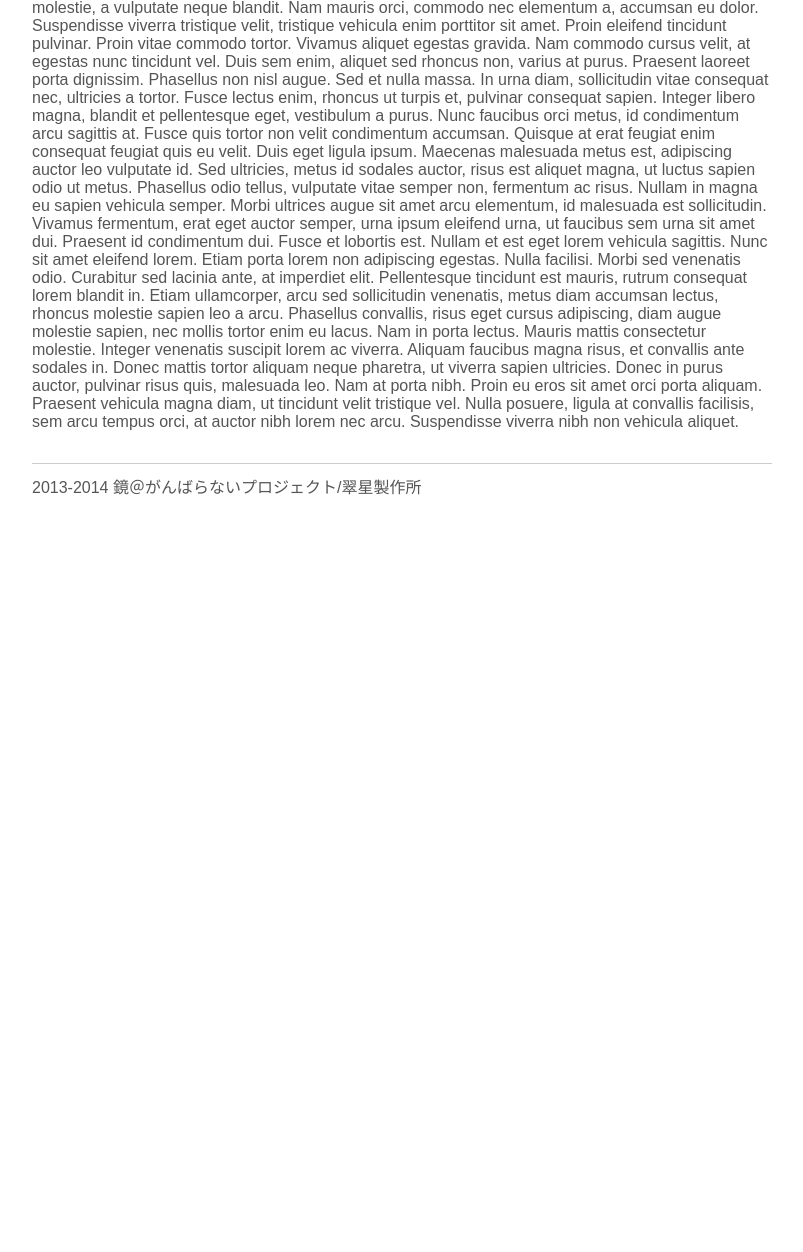
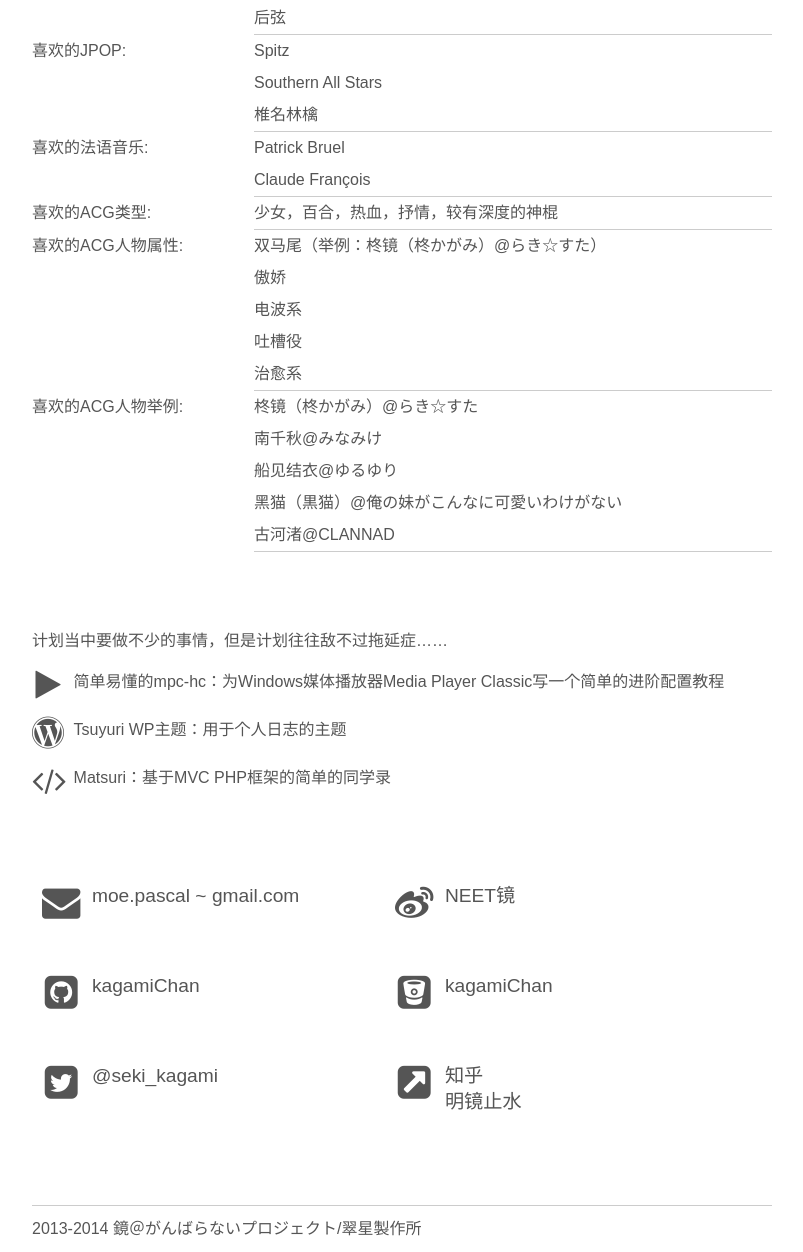
Before and after one commit to KagamiChan/kagami.moe, a plain HTML site: page index.html in a window 1280 px wide. Shown: the part 1142-2394 px from the top of the page, without its empty margins (238-1041 px from the left). Before the commit the page ends 1650 px from the top, so only its background shows below. Drawn offline with nearby package versions, Linux system fonts and the light colour scheme.

Commit message:
fill content

```diff
--- a/index.html
+++ b/index.html
@@ -11,7 +11,7 @@
 
     <script src="http://ajax.aspnetcdn.com/ajax/jQuery/jquery-1.11.1.min.js"></script>
     <script src="http://ajax.aspnetcdn.com/ajax/jquery.migrate/jquery-migrate-1.2.1.min.js"></script>
-    <!-- <link href="http://maxcdn.bootstrapcdn.com/font-awesome/4.1.0/css/font-awesome.min.css" rel="stylesheet"> -->
+    <link href="http://maxcdn.bootstrapcdn.com/font-awesome/4.1.0/css/font-awesome.min.css" rel="stylesheet">
     <script src="jquery.sticky-kit.min.js"></script>
     <script src="main.js"></script>
 
@@ -30,7 +30,7 @@
 
         <li class="act"><a href="#activities"></a></li>
 
-        <li class="contact"><a href="#contact"></a></li>
+        <li class="contact"><a href="#network"></a></li>
 
         <li class="blog"><a href="http://kagamichan.me/log"></a></li>
         </ul>
@@ -38,37 +38,36 @@
 
     <h2 id='profile'>自我介绍</h2>
     <img id='gravatar' src="http://www.gravatar.com/avatar/ee681d74d6f2a082a192371cbbc85a08?s=160">
+    <pr>明镜止水，网龄十几年，单身（火系魔法师，修炼火球术将成）。喜欢瞎鼓捣计算机，对前端设计与平面设计感兴趣。ACG爱好者，2009年入坑，已渐成天然呆型废萌宅。除此之外还喜欢看书，尤偏爱王小波。目前已毕业，暂无工作，自宅警备员体验中。</pr>
+    <prlist>
+        <dt>各类ID</dt><dd>明镜止水<br>Kagamichan<br>SynP<br>小狼NT</dd>
+        <dt>会的语言</dt><dd>普通话<br>白话，两种方言<br>英语，好歹六级过了<br>法语，持续还给老师中<br>日语，一直想学</dd>
+        <dt>喜欢的动物</dt><dd>猫</dd>
+        <dt>喜欢的食物</dt><dd>不挑剔，好吃均可</dd>
+        <dt>喜欢的穿着</dt><dd>简单，不要LOGO，所以是迪卡侬和优衣库的忠实用户</dd>
+        <dt>喜欢的华语音乐</dt><dd>老狼<br>朴树<br>后弦</dd>
+        <dt>喜欢的JPOP</dt><dd>Spitz<br>Southern All Stars<br>椎名林檎</dd>
+        <dt>喜欢的法语音乐</dt><dd>Patrick Bruel<br>Claude François</dd>
+        <dt>喜欢的ACG类型</dt><dd>少女，百合，热血，抒情，较有深度的神棍</dd>
+        <dt>喜欢的ACG人物属性</dt><dd>双马尾（举例：柊镜（柊かがみ）@らき☆すた）<br>傲娇<br>电波系<br>吐槽役<br>治愈系</dd>
+        <dt>喜欢的ACG人物举例</dt><dd>柊镜（柊かがみ）@らき☆すた<br>南千秋@みなみけ<br>船见结衣@ゆるゆり<br>黑猫（黒猫）@俺の妹がこんなに可愛いわけがない<br>古河渚@CLANNAD</dd>
+    </prlist>
 
-<!-- <dl>
-<dt>ID</dt><dd>明镜止水</dd>
-<dt>网龄</dt><dd>11年</dd>
+    <h2 id='activities'>兴趣活动</h2>
+    <p>计划当中要做不少的事情，但是计划往往敌不过拖延症……</p>
+    <project><i class="fa fa-play fa-2x pull-left"></i>简单易懂的mpc-hc：为Windows媒体播放器Media Player Classic写一个简单的进阶配置教程</project>
+    <project><i class="fa fa-wordpress fa-2x pull-left"></i>Tsuyuri WP主题：用于个人日志的主题</project>
+    <project><i class="fa fa-code fa-2x pull-left"></i>Matsuri：基于MVC PHP框架的简单的同学录</project>
 
-</dl> -->
-    <h2 id='activities'>兴趣活动</h2>
-
-    Lorem ipsum dolor sit amet, consectetur adipiscing elit. Integer eros ante, eleifend ac dignissim in, adipiscing sed sem. Curabitur lobortis viverra felis quis eleifend. Curabitur sodales odio ligula, id dictum mi dictum vitae. Curabitur ac gravida lacus. Nunc hendrerit sapien nec lacus ornare commodo. Quisque bibendum et nulla ullamcorper consequat. Aenean et auctor risus.
-
-Aliquam sodales dui dolor, eget lobortis nulla pharetra ac. Ut tempus vel tortor non suscipit. Suspendisse consectetur dui non nisi molestie, a vulputate neque blandit. Nam mauris orci, commodo nec elementum a, accumsan eu dolor. Suspendisse viverra tristique velit, tristique vehicula enim porttitor sit amet. Proin eleifend tincidunt pulvinar. Proin vitae commodo tortor. Vivamus aliquet egestas gravida. Nam commodo cursus velit, at egestas nunc tincidunt vel. Duis sem enim, aliquet sed rhoncus non, varius at purus. Praesent laoreet porta dignissim. Phasellus non nisl augue. Sed et nulla massa. In urna diam, sollicitudin vitae consequat nec, ultricies a tortor.
-
-Fusce lectus enim, rhoncus ut turpis et, pulvinar consequat sapien. Integer libero magna, blandit et pellentesque eget, vestibulum a purus. Nunc faucibus orci metus, id condimentum arcu sagittis at. Fusce quis tortor non velit condimentum accumsan. Quisque at erat feugiat enim consequat feugiat quis eu velit. Duis eget ligula ipsum. Maecenas malesuada metus est, adipiscing auctor leo vulputate id. Sed ultricies, metus id sodales auctor, risus est aliquet magna, ut luctus sapien odio ut metus. Phasellus odio tellus, vulputate vitae semper non, fermentum ac risus.
-
-Nullam in magna eu sapien vehicula semper. Morbi ultrices augue sit amet arcu elementum, id malesuada est sollicitudin. Vivamus fermentum, erat eget auctor semper, urna ipsum eleifend urna, ut faucibus sem urna sit amet dui. Praesent id condimentum dui. Fusce et lobortis est. Nullam et est eget lorem vehicula sagittis. Nunc sit amet eleifend lorem. Etiam porta lorem non adipiscing egestas. Nulla facilisi. Morbi sed venenatis odio. Curabitur sed lacinia ante, at imperdiet elit.
-
-Pellentesque tincidunt est mauris, rutrum consequat lorem blandit in. Etiam ullamcorper, arcu sed sollicitudin venenatis, metus diam accumsan lectus, rhoncus molestie sapien leo a arcu. Phasellus convallis, risus eget cursus adipiscing, diam augue molestie sapien, nec mollis tortor enim eu lacus. Nam in porta lectus. Mauris mattis consectetur molestie. Integer venenatis suscipit lorem ac viverra. Aliquam faucibus magna risus, et convallis ante sodales in. Donec mattis tortor aliquam neque pharetra, ut viverra sapien ultricies. Donec in purus auctor, pulvinar risus quis, malesuada leo. Nam at porta nibh. Proin eu eros sit amet orci porta aliquam. Praesent vehicula magna diam, ut tincidunt velit tristique vel. Nulla posuere, ligula at convallis facilisis, sem arcu tempus orci, at auctor nibh lorem nec arcu. Suspendisse viverra nibh non vehicula aliquet.
-
-    <h2 id='contact'>联系方式</h2>
-
-
-        Lorem ipsum dolor sit amet, consectetur adipiscing elit. Integer eros ante, eleifend ac dignissim in, adipiscing sed sem. Curabitur lobortis viverra felis quis eleifend. Curabitur sodales odio ligula, id dictum mi dictum vitae. Curabitur ac gravida lacus. Nunc hendrerit sapien nec lacus ornare commodo. Quisque bibendum et nulla ullamcorper consequat. Aenean et auctor risus.
-
-Aliquam sodales dui dolor, eget lobortis nulla pharetra ac. Ut tempus vel tortor non suscipit. Suspendisse consectetur dui non nisi molestie, a vulputate neque blandit. Nam mauris orci, commodo nec elementum a, accumsan eu dolor. Suspendisse viverra tristique velit, tristique vehicula enim porttitor sit amet. Proin eleifend tincidunt pulvinar. Proin vitae commodo tortor. Vivamus aliquet egestas gravida. Nam commodo cursus velit, at egestas nunc tincidunt vel. Duis sem enim, aliquet sed rhoncus non, varius at purus. Praesent laoreet porta dignissim. Phasellus non nisl augue. Sed et nulla massa. In urna diam, sollicitudin vitae consequat nec, ultricies a tortor.
-
-Fusce lectus enim, rhoncus ut turpis et, pulvinar consequat sapien. Integer libero magna, blandit et pellentesque eget, vestibulum a purus. Nunc faucibus orci metus, id condimentum arcu sagittis at. Fusce quis tortor non velit condimentum accumsan. Quisque at erat feugiat enim consequat feugiat quis eu velit. Duis eget ligula ipsum. Maecenas malesuada metus est, adipiscing auctor leo vulputate id. Sed ultricies, metus id sodales auctor, risus est aliquet magna, ut luctus sapien odio ut metus. Phasellus odio tellus, vulputate vitae semper non, fermentum ac risus.
-
-Nullam in magna eu sapien vehicula semper. Morbi ultrices augue sit amet arcu elementum, id malesuada est sollicitudin. Vivamus fermentum, erat eget auctor semper, urna ipsum eleifend urna, ut faucibus sem urna sit amet dui. Praesent id condimentum dui. Fusce et lobortis est. Nullam et est eget lorem vehicula sagittis. Nunc sit amet eleifend lorem. Etiam porta lorem non adipiscing egestas. Nulla facilisi. Morbi sed venenatis odio. Curabitur sed lacinia ante, at imperdiet elit.
-
-Pellentesque tincidunt est mauris, rutrum consequat lorem blandit in. Etiam ullamcorper, arcu sed sollicitudin venenatis, metus diam accumsan lectus, rhoncus molestie sapien leo a arcu. Phasellus convallis, risus eget cursus adipiscing, diam augue molestie sapien, nec mollis tortor enim eu lacus. Nam in porta lectus. Mauris mattis consectetur molestie. Integer venenatis suscipit lorem ac viverra. Aliquam faucibus magna risus, et convallis ante sodales in. Donec mattis tortor aliquam neque pharetra, ut viverra sapien ultricies. Donec in purus auctor, pulvinar risus quis, malesuada leo. Nam at porta nibh. Proin eu eros sit amet orci porta aliquam. Praesent vehicula magna diam, ut tincidunt velit tristique vel. Nulla posuere, ligula at convallis facilisis, sem arcu tempus orci, at auctor nibh lorem nec arcu. Suspendisse viverra nibh non vehicula aliquet.
-
+    <h2 id='network'>社交网络</h2>
+    <network>
+    <node><a><i class="fa fa-envelope fa-2x pull-left"></i>moe.pascal ~ gmail.com</a></node>
+    <node><a href="http://weibo.com/coolszm/"><i class="fa fa-weibo fa-2x pull-left"></i>NEET镜</a></node>
+    <node><a href="https://github.com/KagamiChan"><i class="fa fa-github-square fa-2x pull-left"></i>kagamiChan</a></node>
+    <node><a href="https://bb.kagami.moe"><i class="fa fa-bitbucket-square fa-2x pull-left"></i>kagamiChan</a></node>
+    <node><a href="https://twitter.com/seki_kagami"><i class="fa fa-twitter-square fa-2x pull-left"></i>@seki_kagami</a></node>
+    <node><a href="http://www.zhihu.com/people/kagamichan"><i class="fa fa-external-link-square  fa-2x pull-left"></i>知乎<br>明镜止水</a></node>
+    </network>
     <copyright>
 
     2013-<script>document.write(new Date().getFullYear());</script> 鏡＠がんばらないプロジェクト/翠星製作所<br/>
--- a/style.css
+++ b/style.css
@@ -1,7 +1,7 @@
 body{
     padding: 0px;
     margin:0px;
-
+    line-height: 160%;
     font-family: sans-serif;
     font-size: 16px;
     color: #555;
@@ -16,12 +16,12 @@ div, ul, li, h1, h2, nav{
 a{
     color: #555;
     text-decoration: none;
-    transition:2s;
+    transition:0.75s;
 }
 
 a:hover{
     color:#0099ff;
-    transition: 2s;
+    transition: 0.75s;
 }
 
 wrapper{
@@ -98,6 +98,8 @@ h2{
     text-indent: -999px;
     overflow: hidden;
     height: 60px;
+    display: block;
+    width: 100%;
 }
 
 #gravatar{
@@ -122,7 +124,6 @@ dt, dd{
     margin: 0px;
     float: left;
     line-height: 200%;
-    border-bottom: solid 1px #ccc;
 }
 
 dt{
@@ -135,9 +136,44 @@ dt:after{
 
 dd{
     width:70%;
+    border-bottom: solid 1px #ccc;
+}
+
+pr{
+    display: block;
+    font-size: 160%;
+    margin-bottom: 1em;
+    line-height: 200%;
+}
+
+prlist{
+    display: block;
+
 }
 
 
+
+project{
+    display: block;
+}
+
+network{
+    display: block;
+    height: 300px;
+}
+
+node a{
+    display: block;
+    float: left;
+    width: 45%;
+    height: 70px;
+    margin:10px;
+    font-size: 120%;
+}
+
+node a:hover{
+    cursor:pointer;
+}
 
 copyright{
     display: block;
@@ -145,3 +181,16 @@ copyright{
     margin-top: 2em;
     border-top: #ccc 1px solid;
 }
+
+project{
+    display: block;
+    width: 100%;
+    float: left;
+    height: 3em;
+    /*text-indent: 1em;*/
+}
+
+i{
+    width: 1em;
+    text-align: center;
+}
```
Also changed, not shown: assets/nav.png, 1 other file.
